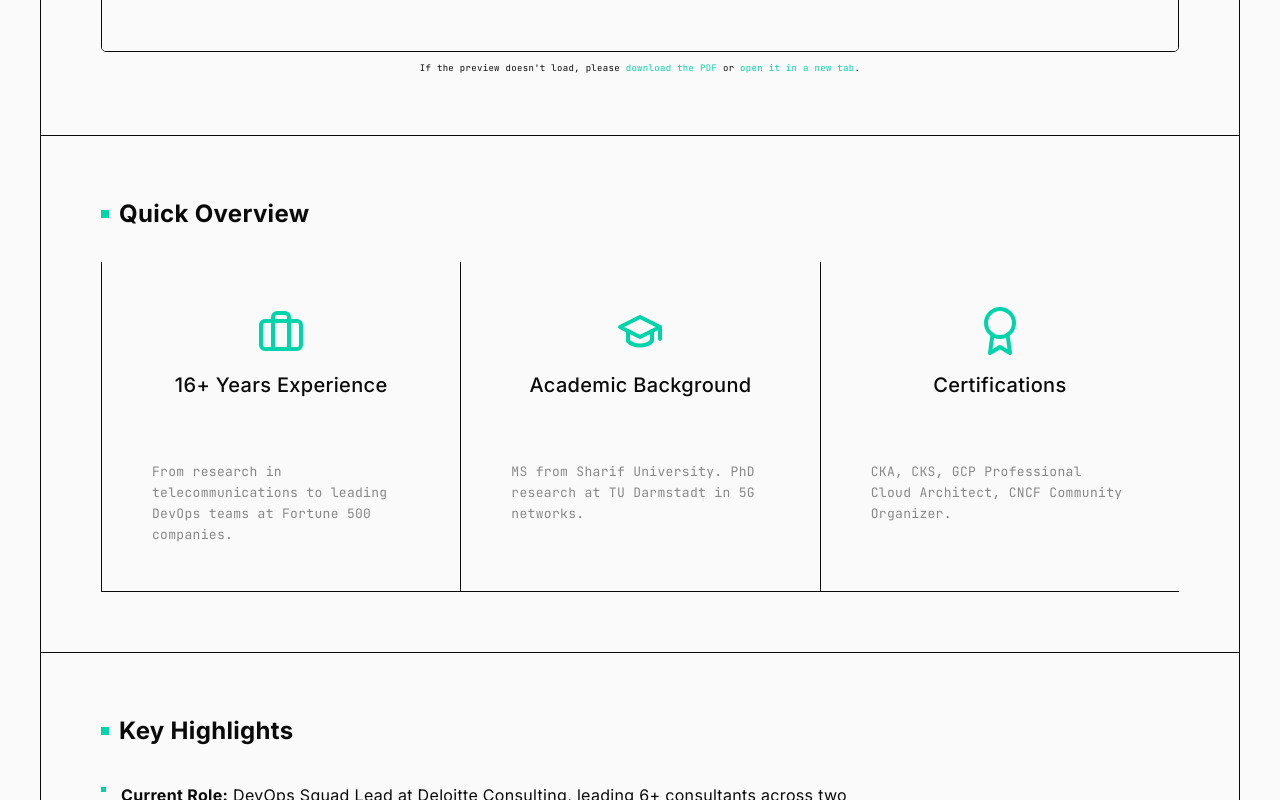
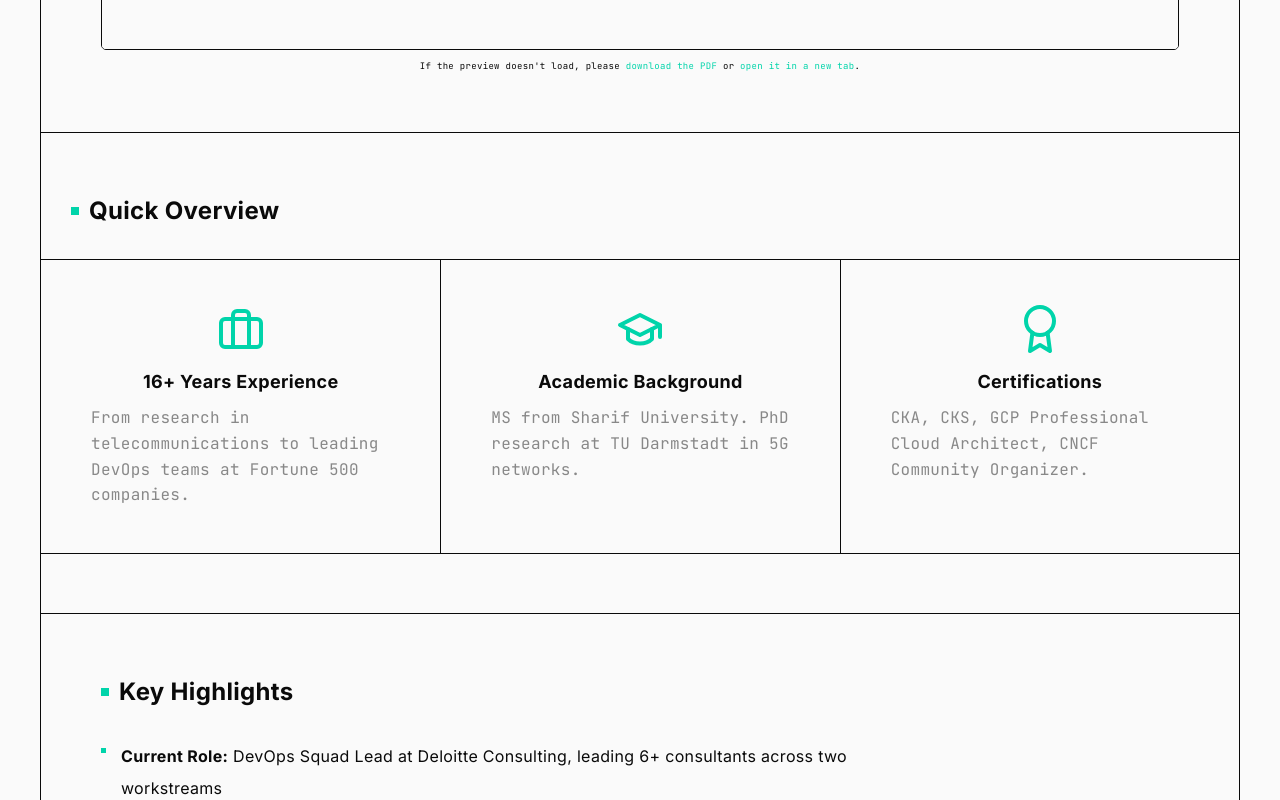
Before and after one commit to aghilish/portfolio, a Next.js app: page /cv in a window 1280 px wide. Shown: the part 1220-2020 px from the top of the page. Built offline with nearby package versions, Linux system fonts and the light colour scheme.

Commit message:
fix borders
Signed-off-by: Shahrooz Aghili <shahrooz33ce@gmail.com>

```diff
--- a/src/app/contact/page.tsx
+++ b/src/app/contact/page.tsx
@@ -118,7 +118,7 @@ export default function ContactPage() {
       {/* What to Expect */}
       <section className="content-section" style={{ paddingLeft: 0, paddingRight: 0 }}>
         <h2 className="content-section__title" style={{ paddingLeft: '3rem', paddingRight: '3rem' }}>What to Expect</h2>
-        <div className="cards-grid">
+        <div className="cards-grid" style={{ borderTop: '1px solid var(--color-border)' }}>
           <div className="card" style={{ textAlign: 'left', borderLeft: 'none' }}>
             <LightningIcon style={{ marginBottom: '1.5rem', color: 'var(--color-accent)' }} />
             <h3 style={{ fontFamily: 'var(--font-display)', fontSize: '1.8rem', marginBottom: '1rem' }}>Quick Response</h3>
--- a/src/app/content/page.tsx
+++ b/src/app/content/page.tsx
@@ -245,7 +245,7 @@ export default function ContentPage() {
       {/* Topics I Cover */}
       <section className="content-section" style={{ paddingLeft: 0, paddingRight: 0 }}>
         <h2 className="content-section__title" style={{ paddingLeft: '3rem', paddingRight: '3rem' }}>Topics I Cover</h2>
-        <div className="cards-grid">
+        <div className="cards-grid" style={{ borderTop: '1px solid var(--color-border)' }}>
           <div className="card" style={{ textAlign: 'left', borderLeft: 'none' }}>
             <KubernetesIcon style={{ marginBottom: '1.5rem', color: 'var(--color-accent)' }} />
             <h3 style={{ fontFamily: 'var(--font-display)', fontSize: '1.8rem', marginBottom: '1rem' }}>Kubernetes</h3>
--- a/src/app/cv/page.tsx
+++ b/src/app/cv/page.tsx
@@ -101,27 +101,27 @@ export default function CVPage() {
       </section>
 
       {/* Quick Overview */}
-      <section className="content-section">
-        <h2 className="content-section__title">Quick Overview</h2>
-        <div className="cards-grid" style={{ borderTop: 'none' }}>
-          <div className="card" style={{ textAlign: 'left' }}>
+      <section className="content-section" style={{ paddingLeft: 0, paddingRight: 0 }}>
+        <h2 className="content-section__title" style={{ paddingLeft: '3rem', paddingRight: '3rem' }}>Quick Overview</h2>
+        <div className="cards-grid" style={{ borderTop: '1px solid var(--color-border)' }}>
+          <div className="card" style={{ textAlign: 'left', borderLeft: 'none' }}>
             <BriefcaseIcon style={{ marginBottom: '1.5rem', color: 'var(--color-accent)' }} />
-            <h3 className="card__title" style={{ marginTop: 0 }}>16+ Years Experience</h3>
-            <p className="card__teaser" style={{ marginBottom: 0 }}>
+            <h3 style={{ fontFamily: 'var(--font-display)', fontSize: '1.8rem', marginBottom: '1rem' }}>16+ Years Experience</h3>
+            <p style={{ color: 'var(--color-muted)', lineHeight: '1.6' }}>
               From research in telecommunications to leading DevOps teams at Fortune 500 companies.
             </p>
           </div>
           <div className="card" style={{ textAlign: 'left' }}>
             <EducationIcon style={{ marginBottom: '1.5rem', color: 'var(--color-accent)' }} />
-            <h3 className="card__title" style={{ marginTop: 0 }}>Academic Background</h3>
-            <p className="card__teaser" style={{ marginBottom: 0 }}>
+            <h3 style={{ fontFamily: 'var(--font-display)', fontSize: '1.8rem', marginBottom: '1rem' }}>Academic Background</h3>
+            <p style={{ color: 'var(--color-muted)', lineHeight: '1.6' }}>
               MS from Sharif University. PhD research at TU Darmstadt in 5G networks.
             </p>
           </div>
           <div className="card" style={{ textAlign: 'left' }}>
             <AwardIcon style={{ marginBottom: '1.5rem', color: 'var(--color-accent)' }} />
-            <h3 className="card__title" style={{ marginTop: 0 }}>Certifications</h3>
-            <p className="card__teaser" style={{ marginBottom: 0 }}>
+            <h3 style={{ fontFamily: 'var(--font-display)', fontSize: '1.8rem', marginBottom: '1rem' }}>Certifications</h3>
+            <p style={{ color: 'var(--color-muted)', lineHeight: '1.6' }}>
               CKA, CKS, GCP Professional Cloud Architect, CNCF Community Organizer.
             </p>
           </div>
--- a/src/styles/globals.css
+++ b/src/styles/globals.css
@@ -147,7 +147,6 @@ ul, ol {
 /* Cards Grid */
 .cards-grid {
   display: grid;
-  border-top: 1px solid var(--color-border);
   grid-auto-rows: 1fr;
 }
 
@@ -190,6 +189,35 @@ ul, ol {
 @media (min-width: 69em) {
   .card {
     padding: 4.5rem 5rem;
+  }
+}
+
+/* Remove left border from first card in each row at different breakpoints */
+.card:first-child {
+  border-left: none;
+}
+
+@media (min-width: 44em) {
+  .card:nth-child(2n+1) {
+    border-left: none;
+  }
+}
+
+@media (min-width: 60em) {
+  .card:nth-child(2n+1) {
+    border-left: 1px solid var(--color-border);
+  }
+  .card:nth-child(3n+1) {
+    border-left: none;
+  }
+}
+
+@media (min-width: 120em) {
+  .card:nth-child(3n+1) {
+    border-left: 1px solid var(--color-border);
+  }
+  .card:nth-child(4n+1) {
+    border-left: none;
   }
 }
 
@@ -646,6 +674,21 @@ ul, ol {
   color: #0a0a0a;
 }
 
+/* Remove left border from first CTA button in each row */
+.cta-button:first-child {
+  border-left: none;
+}
+
+@media (min-width: 44em) {
+  .cta-section:not(.cta-section--services) .cta-button:nth-child(4n+1) {
+    border-left: none;
+  }
+
+  .cta-section--services .cta-button:nth-child(3n+1) {
+    border-left: none;
+  }
+}
+
 .cta-button--primary {
   background: var(--color-border);
   color: var(--color-bg);
@@ -750,6 +793,7 @@ ul, ol {
 .content-section {
   padding: 4rem 3rem;
   border-top: 1px solid var(--color-border);
+  margin-top: -1px;
 }
 
 @media (min-width: 60em) {
@@ -824,6 +868,35 @@ ul, ol {
 @media (min-width: 44em) {
   .service-card {
     padding: 5rem 4rem;
+  }
+}
+
+/* Remove left border from first service card in each row */
+.service-card:first-child {
+  border-left: none;
+}
+
+@media (min-width: 44em) {
+  .service-card:nth-child(2n+1) {
+    border-left: none;
+  }
+}
+
+@media (min-width: 60em) {
+  .service-card:nth-child(2n+1) {
+    border-left: 1px solid var(--color-border);
+  }
+  .service-card:nth-child(3n+1) {
+    border-left: none;
+  }
+}
+
+@media (min-width: 120em) {
+  .service-card:nth-child(3n+1) {
+    border-left: 1px solid var(--color-border);
+  }
+  .service-card:nth-child(4n+1) {
+    border-left: none;
   }
 }
 
@@ -1143,7 +1216,6 @@ ul, ol {
 /* Content Hub Specific */
 .content-grid {
   display: grid;
-  border-top: 1px solid var(--color-border);
 }
 
 @media (min-width: 44em) {
@@ -1161,6 +1233,17 @@ ul, ol {
 
 .content-item:hover {
   background: rgba(0, 212, 170, 0.05);
+}
+
+/* Remove left border from first content item in each row */
+.content-item:first-child {
+  border-left: none;
+}
+
+@media (min-width: 44em) {
+  .content-item:nth-child(2n+1) {
+    border-left: none;
+  }
 }
 
 .content-item__type {
```
